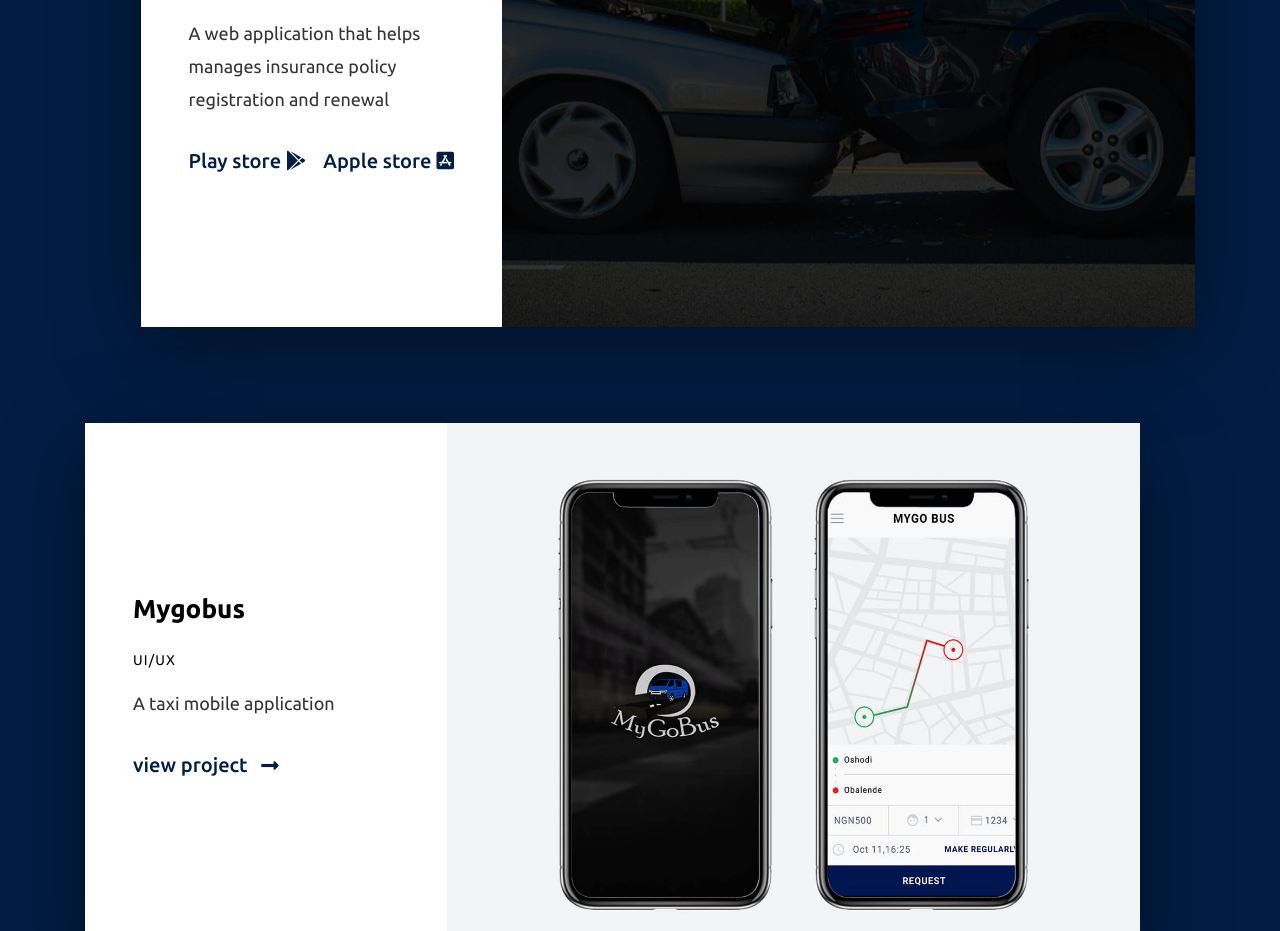
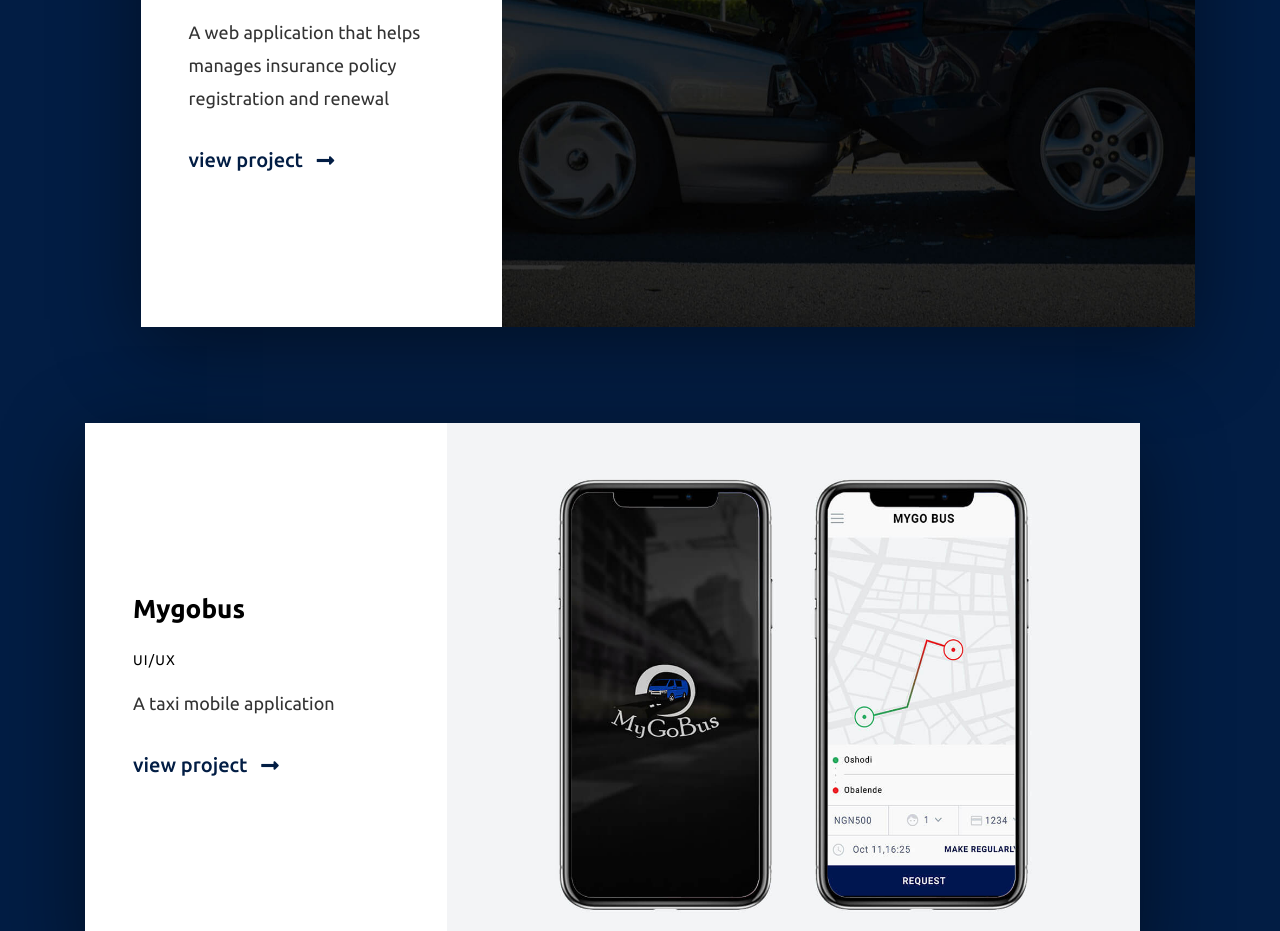
Before and after one commit to umcody/portfolio, a React (Create React App) app: page /works in a window 1280 px wide. Shown: the part 3760-4691 px from the top of the page. Built offline with nearby package versions, Linux system fonts and the light colour scheme.

Commit message:
bugfix works page

```diff
--- a/src/utility/Project-data.js
+++ b/src/utility/Project-data.js
@@ -76,8 +76,7 @@ const projectData = [
     imageAlt: "motomata",
     url:
       "https://www.figma.com/proto/HJodmY5mLaGjRWP1AtutxXFh/motomata?node-id=51%3A99&viewport=-98%2C359%2C0.262818&scaling=min-zoom",
-    altUrl:
-      "https://www.figma.com/proto/FSJuFiPwohtk8xvDLYm3QIuW/my-go-bus?node-id=0%3A1992&viewport=120%2C207%2C0.182347&scaling=min-zoom",
+    altUrl: "",
     right: true
   },
   {
```
